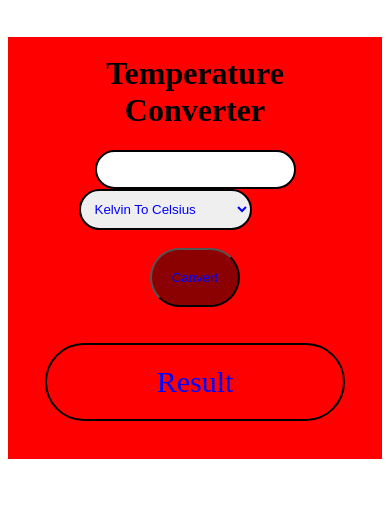
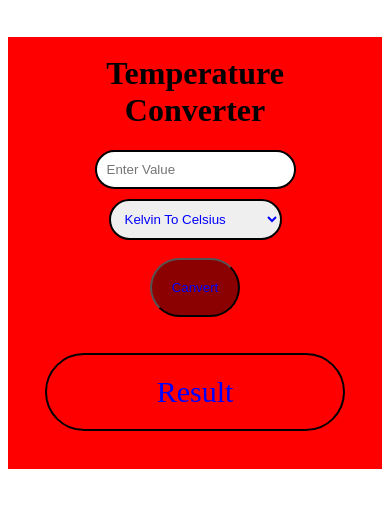
Before and after one commit to RaviKumar-2021/Java-Script-Projects, a plain HTML site: page ChangeTemprature/index.html in a window 390 px wide. Drawn offline with Linux system fonts and the light colour scheme.

Commit message:
Last Commit

```diff
--- a/ChangeTemprature/index.html
+++ b/ChangeTemprature/index.html
@@ -5,7 +5,7 @@
     <meta charset="UTF-8">
     <meta http-equiv="X-UA-Compatible" content="IE=edge">
     <meta name="viewport" content="width=device-width, initial-scale=1.0">
-    <title>TempratureChanges</title>
+    <title>TempratureConverter</title>
 </head>
 <style>
     .container {
@@ -60,13 +60,24 @@
             margin-left: -100%;
         }
     }
+
+    @media screen and (max-width: 600px) {
+        select {
+            color: blue;
+            margin-left: 0;
+            margin-top: 10px;
+            padding: 10px;
+            border-radius: 100px;
+            animation-name: none;
+        }
+    }
 </style>
 
 <body>
     <div class="container">
         <h1>Temperature Converter</h1>
 
-        <input type="number" name="value" id="value">
+        <input type="number" name="value" id="value" placeholder="Enter Value">
 
         <select name="change" id="change">
          <option value="ktc">Kelvin To Celsius</option>
```
